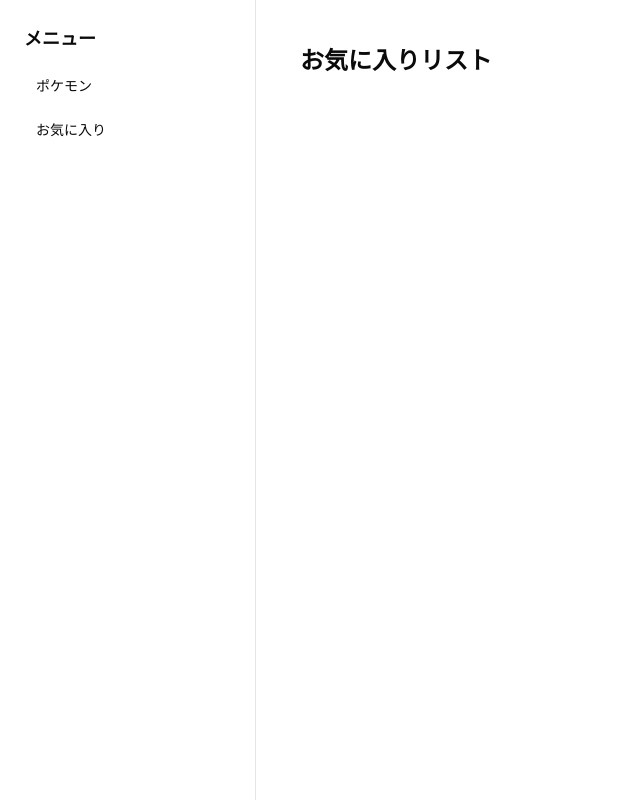
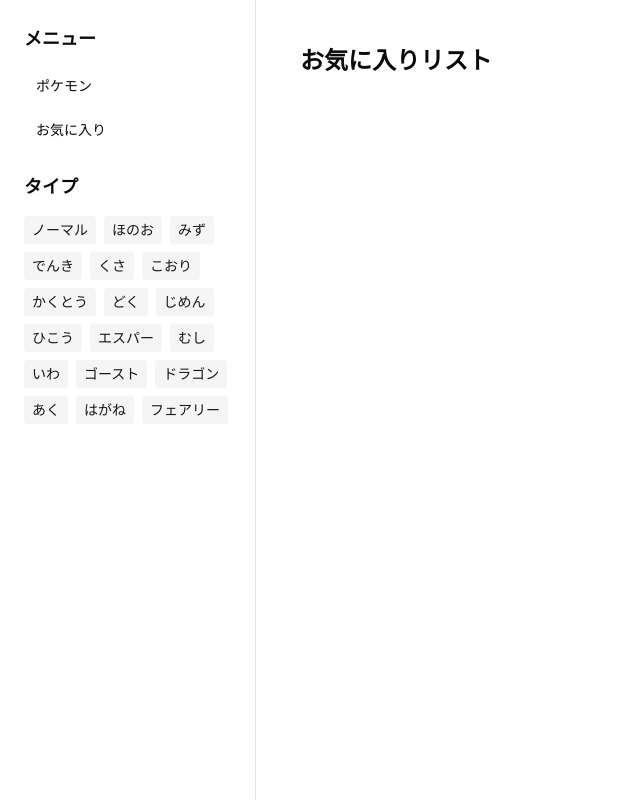
Before and after one commit to fantaneo/pokemon-guidebook, a React (Vite) app: page /favorites in a window 1280 px wide. Shown: the whole page, without its empty margins (0-640 px from the left). Built offline with nearby package versions, Linux system fonts and the light colour scheme.

Commit message:
Added feature of displayed type on sidemenu

```diff
--- a/src/components/Favorites.jsx
+++ b/src/components/Favorites.jsx
@@ -1,15 +1,15 @@
-import { useContext } from "react";
+import { useContext, useState, useCallback } from "react";
 import { FavoritesContext } from "./FavoritesContext.jsx";
 import { useEffect } from "react";
 import Header from "./Header";
 import SideMenu from "./SideMenu";
 import PokemonCard from "./PokemonCard";
-import { useState } from "react";
 import { isFavorite } from "./FavoriteReducer";
 
 export default function Favorites() {
   const { favorites, dispatch } = useContext(FavoritesContext);
   const [pokemons, setPokemons] = useState([]);
+  const [selectedTypes, setSelectedTypes] = useState([]);
 
   useEffect(() => {
     const favoritePokemons = favorites.map((favorite) => {
@@ -29,12 +29,30 @@
     });
   }, [favorites]);
 
+  const handleTypeSelect = (type) => {
+    setSelectedTypes((prevTypes) =>
+      prevTypes.includes(type)
+        ? prevTypes.filter((t) => t !== type)
+        : [...prevTypes, type]
+    );
+  };
+
+  const checkIsFavorite = useCallback(
+    (pokemon) => {
+      return isFavorite(favorites, pokemon);
+    },
+    [favorites]
+  );
+
   return (
     <div className="flex min-h-screen flex-col">
       <Header />
       <div className="flex flex-1">
         <aside className="hidden w-64 border-r lg:block">
-          <SideMenu />
+          <SideMenu
+            selectedTypes={selectedTypes}
+            onTypeSelect={handleTypeSelect}
+          />
         </aside>
         <main className="flex-1 p-6">
           <div className="p-5">
@@ -44,7 +62,7 @@
                 <PokemonCard
                   key={index}
                   pokemon={pokemon}
-                  isFavorite={() => isFavorite(favorites, pokemon)}
+                  isFavorite={checkIsFavorite(pokemon)}
                   toggleFavorite={() => {
                     dispatch({ type: "TOGGLE_FAVORITE", payload: pokemon });
                   }}
--- a/src/components/PokemonCard.jsx
+++ b/src/components/PokemonCard.jsx
@@ -5,9 +5,10 @@
   pokemon: PropTypes.shape({
     name: PropTypes.string.isRequired,
     url: PropTypes.string.isRequired,
+    types: PropTypes.arrayOf(PropTypes.string),
   }).isRequired,
   toggleFavorite: PropTypes.func.isRequired,
-  isFavorite: PropTypes.func.isRequired,
+  isFavorite: PropTypes.bool.isRequired,
 };
 
 export default function PokemonCard({ pokemon, toggleFavorite, isFavorite }) {
@@ -45,6 +46,7 @@
             name: jpName.name,
             image: pokemonImageUrl(pokemon.url),
             stats: pokemonData.stats,
+            types: pokemonData.types.map((type) => type.type.name),
           });
         })
         .catch((error) =>
@@ -65,28 +67,43 @@
   }
 
   return (
-    <div
-      key={pokemonDetail.id}
-      className="bg-gray-200 rounded-lg shadow-md p-4"
-    >
-      <button onClick={() => toggleFavorite()}>
-        {isFavorite() ? "♥" : "♡"}
-      </button>
-
-      <h1 className="text-lg font-bold">{pokemonDetail.name}</h1>
-      <img
-        src={pokemonDetail.image}
-        alt={pokemonDetail.name}
-        className="w-20 h-20"
-      />
-      <ul>
-        {pokemonDetail.stats.map((stat) => (
-          <li key={stat.stat.name} className="text-left">
-            {stat.stat.name}:{" "}
-            <span className="text-xl font-bold">{stat.base_stat}</span>
-          </li>
-        ))}
-      </ul>
+    <div className="border p-4 rounded-lg shadow-md">
+      {pokemonDetail && (
+        <>
+          <img
+            src={pokemonDetail.image}
+            alt={pokemonDetail.name}
+            className="w-32 h-32 mx-auto"
+          />
+          <h2 className="text-xl font-bold mt-2">{pokemonDetail.name}</h2>
+          <div className="mt-2">
+            {pokemonDetail.types &&
+              pokemonDetail.types.map((type, index) => (
+                <span
+                  key={index}
+                  className="mr-2 px-2 py-1 bg-gray-200 rounded-full text-sm"
+                >
+                  {type}
+                </span>
+              ))}
+          </div>
+          <div className="mt-2">
+            {pokemonDetail.stats.map((stat, index) => (
+              <div key={index} className="text-sm">
+                {stat.stat.name}: {stat.base_stat}
+              </div>
+            ))}
+          </div>
+          <button
+            onClick={toggleFavorite}
+            className={`mt-2 px-4 py-2 rounded ${
+              isFavorite ? "bg-red-500 text-white" : "bg-gray-200"
+            }`}
+          >
+            {isFavorite ? "お気に入りから削除" : "お気に入りに追加"}
+          </button>
+        </>
+      )}
     </div>
   );
 }
--- a/src/components/PokemonCards.jsx
+++ b/src/components/PokemonCards.jsx
@@ -7,15 +7,27 @@
 
 export default function PokemonCards() {
   const [filterText, setFilterText] = useState("");
+  const [selectedTypes, setSelectedTypes] = useState([]);
   const { data, fetchNextPage, hasNextPage, isFetchingNextPage, status } =
     usePokemonData();
+
+  const handleTypeSelect = (type) => {
+    setSelectedTypes((prevTypes) =>
+      prevTypes.includes(type)
+        ? prevTypes.filter((t) => t !== type)
+        : [...prevTypes, type]
+    );
+  };
 
   return (
     <div className="flex min-h-screen flex-col">
       <Header />
       <div className="flex flex-1">
         <aside className="hidden w-64 border-r lg:block">
-          <SideMenu />
+          <SideMenu
+            selectedTypes={selectedTypes}
+            onTypeSelect={handleTypeSelect}
+          />
         </aside>
         <main className="flex-1 p-6">
           <div className="p-5">
@@ -23,6 +35,7 @@
             <PokemonList
               data={data}
               filterText={filterText}
+              selectedTypes={selectedTypes}
               fetchNextPage={fetchNextPage}
               hasNextPage={hasNextPage}
               isFetchingNextPage={isFetchingNextPage}
--- a/src/components/PokemonList.jsx
+++ b/src/components/PokemonList.jsx
@@ -8,6 +8,7 @@
 export default function PokemonList({
   data,
   filterText,
+  selectedTypes,
   fetchNextPage,
   hasNextPage,
   isFetchingNextPage,
@@ -29,12 +30,21 @@
     [fetchNextPage, hasNextPage]
   );
 
+  const checkIsFavorite = useCallback(
+    (pokemon) => {
+      return isFavorite(favorites, pokemon);
+    },
+    [favorites]
+  );
+
   const filteredPokemons = data?.pages
     ? data.pages.flatMap((page) =>
         page.results.filter(
           (pokemon) =>
-            pokemon.japaneseName?.includes(filterText) ||
-            pokemon.name.includes(filterText)
+            (pokemon.japaneseName?.includes(filterText) ||
+              pokemon.name.includes(filterText)) &&
+            (selectedTypes.length === 0 ||
+              selectedTypes.every((type) => pokemon.types?.includes(type)))
         )
       )
     : [];
@@ -61,8 +71,7 @@
           >
             <PokemonCard
               pokemon={pokemon}
-              japaneseName={pokemon.japaneseName}
-              isFavorite={() => isFavorite(favorites, pokemon)}
+              isFavorite={checkIsFavorite(pokemon)}
               toggleFavorite={() => {
                 dispatch({
                   type: "TOGGLE_FAVORITE",
--- a/src/components/SideMenu.jsx
+++ b/src/components/SideMenu.jsx
@@ -1,7 +1,9 @@
 import { ScrollArea } from "@/components/ui/scroll-area";
 import { Link } from "react-router-dom";
+import { POKEMON_TYPES } from "../constants/pokemonTypes";
 
-export default function SideMenu() {
+// eslint-disable-next-line react/prop-types
+export default function SideMenu({ selectedTypes, onTypeSelect }) {
   const menuItems = [
     { name: "ポケモン", href: "/pokemons" },
     { name: "お気に入り", href: "/favorites" },
@@ -21,6 +23,23 @@
           </Link>
         ))}
       </nav>
+      <h2 className="mt-6 mb-4 text-lg font-semibold">タイプ</h2>
+      <div className="flex flex-wrap gap-2">
+        {POKEMON_TYPES.map((type) => (
+          <button
+            key={type}
+            onClick={() => onTypeSelect(type)}
+            className={`px-2 py-1 text-sm rounded ${
+              // eslint-disable-next-line react/prop-types
+              selectedTypes.includes(type)
+                ? "bg-primary text-primary-foreground"
+                : "bg-secondary text-secondary-foreground"
+            }`}
+          >
+            {type}
+          </button>
+        ))}
+      </div>
     </ScrollArea>
   );
 }
--- /dev/null
+++ b/src/constants/pokemonTypes.js
@@ -0,0 +1,20 @@
+export const POKEMON_TYPES = [
+  "ノーマル",
+  "ほのお",
+  "みず",
+  "でんき",
+  "くさ",
+  "こおり",
+  "かくとう",
+  "どく",
+  "じめん",
+  "ひこう",
+  "エスパー",
+  "むし",
+  "いわ",
+  "ゴースト",
+  "ドラゴン",
+  "あく",
+  "はがね",
+  "フェアリー",
+];
--- a/src/hooks/usePokemonData.js
+++ b/src/hooks/usePokemonData.js
@@ -6,13 +6,24 @@
     `https://pokeapi.co/api/v2/pokemon?limit=10&offset=${pageParam}`
   );
   const data = await response.json();
-  return { ...data, nextOffset: pageParam + 10 };
+  const detailedData = await Promise.all(
+    data.results.map(async (pokemon) => {
+      const detailResponse = await fetch(pokemon.url);
+      const detailData = await detailResponse.json();
+      return {
+        ...pokemon,
+        types: detailData.types.map((type) => type.type.name),
+        japaneseName: await fetchJapaneseName(detailData.species.url),
+      };
+    })
+  );
+  return { ...data, results: detailedData, nextOffset: pageParam + 10 };
 };
 
 const fetchJapaneseName = async (url) => {
   const response = await fetch(url);
   const data = await response.json();
-  return data.names.find((name) => name.language.name === "ja").name;
+  return data.names.find((name) => name.language.name === "ja")?.name || "";
 };
 
 export function usePokemonData() {
@@ -26,16 +37,6 @@
     const storedNameMap = localStorage.getItem("pokemonNameMap");
     if (storedNameMap) {
       setNameMap(JSON.parse(storedNameMap));
-    } else {
-      fetchPokemons().then(async (pokemonList) => {
-        const newNameMap = {};
-        for (const pokemon of pokemonList) {
-          const japaneseName = await fetchJapaneseName(pokemon.url);
-          newNameMap[pokemon.name] = japaneseName;
-        }
-        setNameMap(newNameMap);
-        localStorage.setItem("pokemonNameMap", JSON.stringify(newNameMap));
-      });
     }
   }, []);
 
@@ -46,7 +47,7 @@
       ...page,
       results: page.results.map((pokemon) => ({
         ...pokemon,
-        japaneseName: nameMap[pokemon.name],
+        japaneseName: nameMap[pokemon.name] || pokemon.japaneseName,
       })),
     })),
   };
```
